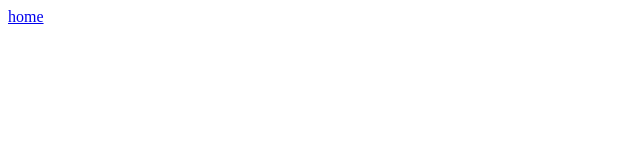
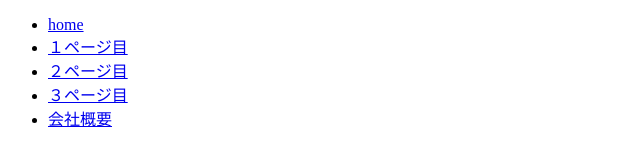
Before and after one commit to nuii-dev/nuii-dev.github.io, a plain HTML site: page index.html in a window 1280 px wide. Shown: the whole page, without its empty margins (0-640 px from the left). Drawn offline with Linux system fonts and the light colour scheme.

Commit message:
Update index.html

```diff
--- a/index.html
+++ b/index.html
@@ -6,7 +6,15 @@
   </head>
   <body>
     <header>
-      <a href="./index.html">home</a>
+      <nav id="gnav">
+        <ul class="inner">
+            <li><a href="./index.html">home</a></li>
+            <li><a href="#">１ページ目</a></li>
+            <li><a href="#">２ページ目</a></li>
+            <li><a href="#">３ページ目</a></li>
+            <li><a href="#">会社概要</a></li>
+        </ul>
+      </nav>
     </header>
 
   </body>
```
